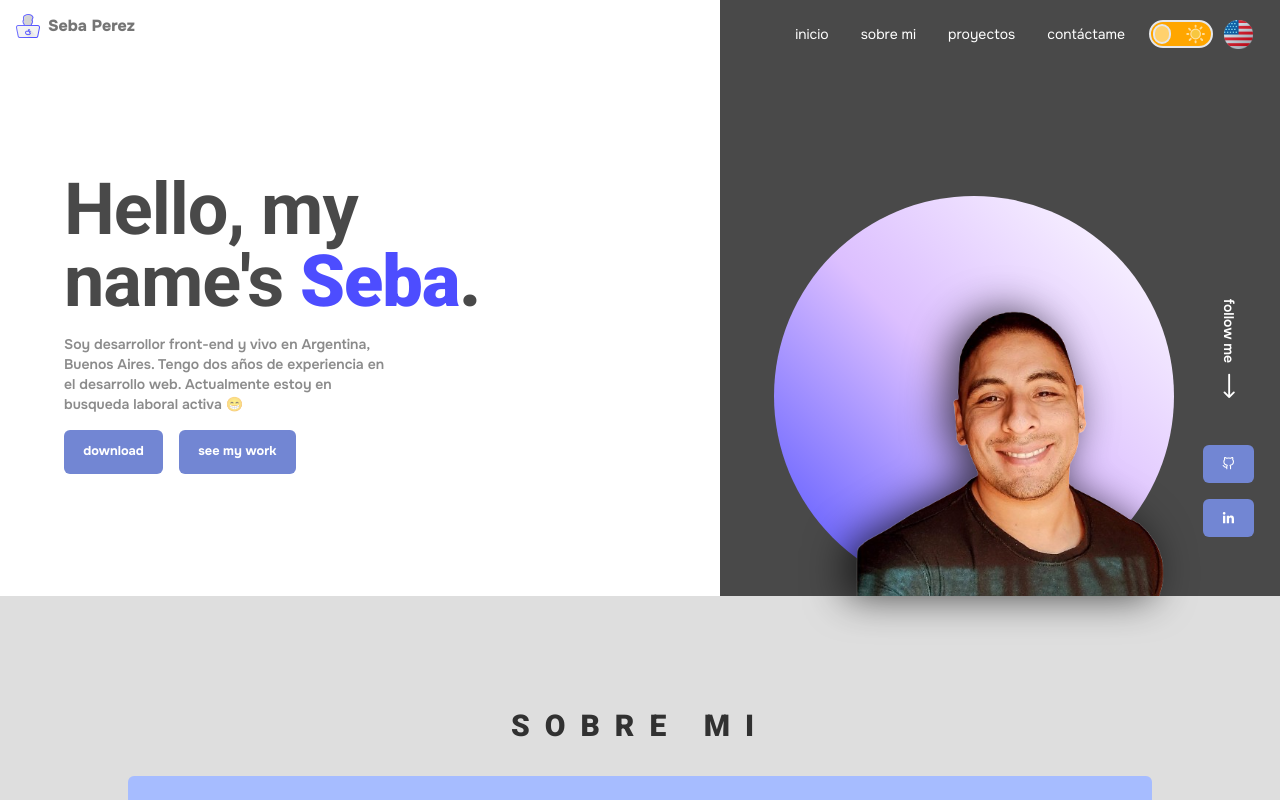
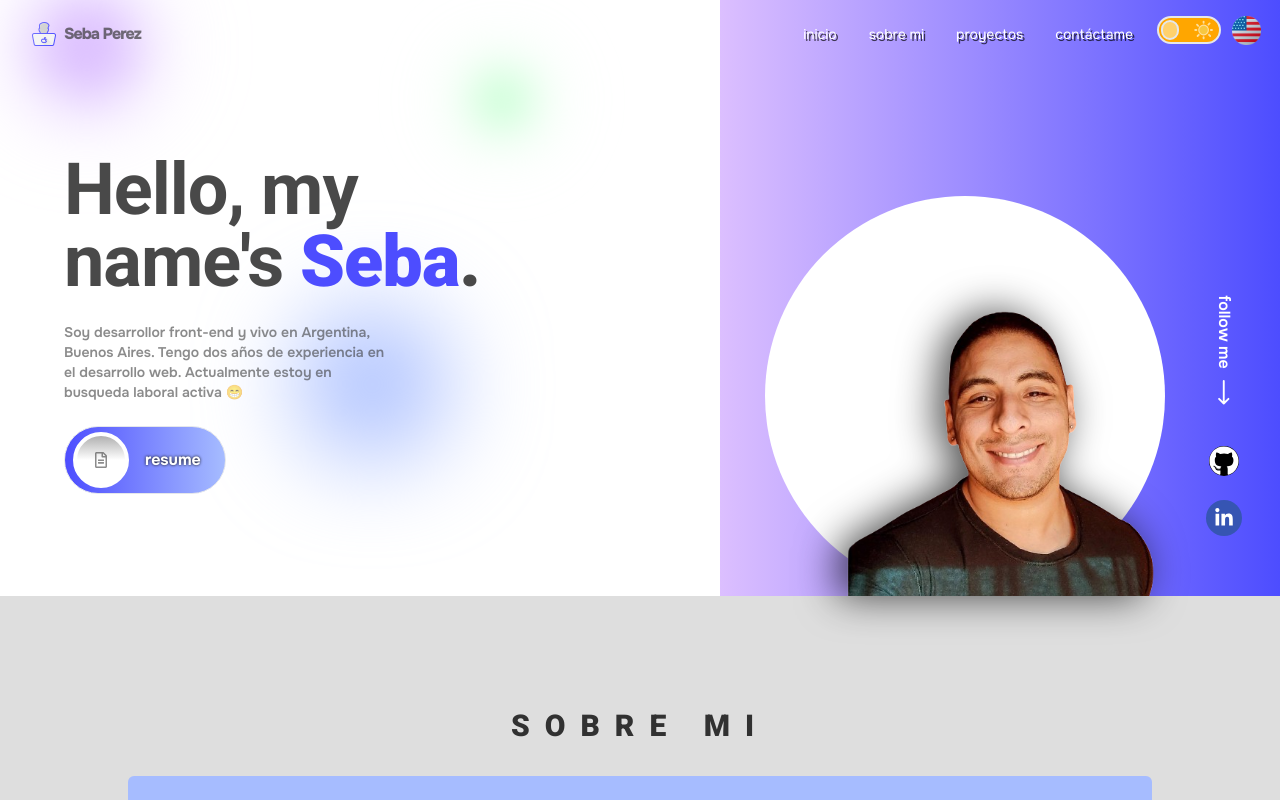
Before and after one commit to SebaPerez90/PORTFOLIO, a Next.js app: page / in a window 1280 px wide. Shown: the top 800 px of the page. Built offline with nearby package versions, Linux system fonts and the light colour scheme.

Commit message:
rebuilding hero & nav section

```diff
--- a/src/app/globals.css
+++ b/src/app/globals.css
@@ -53,6 +53,14 @@ shadow-[14px_30px_20px_-10px_#0000004f] box shadow
   }
 }
 
+@layer utilities {
+  .a {
+    box-shadow: 0;
+    color: #4d4dff;
+    backdrop-filter: blur(20px);
+  }
+}
+
 html,
 body {
   scroll-behavior: smooth;
@@ -84,6 +92,49 @@ body {
       transform: translateY(-0.3em);
       box-shadow: 0px 8px 7px #00000049;
       transition: all 300ms;
+    }
+  }
+  @keyframes bouncing {
+    0 {
+      transform: translate(0em, 15em) scale(1.2);
+    }
+    25% {
+      transform: translate(-2em, -10em) scale(2.5);
+    }
+    70% {
+      transform: translate(-10em, 7em) scale(1.5);
+    }
+    100% {
+      transform: translate(-6em, 28em) scale(3);
+    }
+  }
+  @keyframes bouncing2 {
+    0% {
+      transform: translate(1em, 12em) scale(1.2);
+    }
+    25% {
+      transform: translate(8.5em, 6em) scale(1.2);
+    }
+    70% {
+      transform: translate(2em, -5em) scale(2.5);
+    }
+    100% {
+      transform: translate(5em, 15em) scale(0.8);
+    }
+  }
+  @keyframes bouncing3 {
+    0% {
+      transform: translate(2em, -5em) scale(1.5) rotate('360deg');
+    }
+    25% {
+      transform: translate(-3em, -20em) scale(3);
+      filter: blur(40px);
+    }
+    70% {
+      transform: translate(1em, -8em) scale(1.2);
+    }
+    100% {
+      transform: translate(-5em, -26em) scale(2);
     }
   }
 
--- a/src/components/header/LanguageButtons.tsx
+++ b/src/components/header/LanguageButtons.tsx
@@ -1,17 +1,14 @@
-'use client';
+import { useRef } from 'react';
+import { useStore } from '@/store';
 
-import React, { useRef } from 'react';
 import Image from 'next/image';
-
 import english_icon from '@/assets/images/english-icon.png';
 import spanish_icon from '@/assets/images/spanish-icon.png';
-
-import { useStore } from '@/store';
 
 const LanguageButtons = () => {
   const { toggleLanguage, engLanguageActive } = useStore();
 
-  const buttonRef: any = useRef(null);
+  const buttonRef: React.MutableRefObject<any> = useRef(null);
 
   const toggleEfect = () => {
     buttonRef.current.style.animation = 'toggleLanguageEffect 900ms';
@@ -22,33 +19,27 @@ const LanguageButtons = () => {
   };
 
   return (
-    <section className='flex mt-2'>
+    <button onClick={toggleEfect}>
       {engLanguageActive ? (
-        <button onClick={toggleEfect}>
         <Image
           src={spanish_icon}
           alt='english-icon-reference'
           priority
           width={35}
           height={35}
-            className='right-2 relative'
           ref={buttonRef}
         />
-        </button>
       ) : (
-        <button onClick={toggleEfect}>
         <Image
           src={english_icon}
-            alt='spanish-icon-reference'
+          alt='icon-reference'
           priority
           width={35}
           height={35}
-            className='right-2 relative'
           ref={buttonRef}
         />
+      )}
     </button>
-      )}
-    </section>
   );
 };
 
--- a/src/components/header/NavBar.tsx
+++ b/src/components/header/NavBar.tsx
@@ -1,27 +1,15 @@
 'use client';
 
-import React, { useRef } from 'react';
 import Link from 'next/link';
+
 import Image from 'next/image';
 import icon from '@/assets/images/icon-hero.png';
 
-import LanguageButtons from '@/components/header/LanguageButtons';
 import ThemeButtons from '@/components/header/ThemeButtons';
-
 import { useStore } from '@/store';
 
 const NavBar = () => {
   const { engLanguageActive, darkThemeActive } = useStore();
-
-  const elementRef: any = useRef<HTMLDivElement>(null);
-
-  // if (window.location.hash === '#projects-section') {
-  //   console.log('ver esto eh, puede ser util');
-  //   console.log(linkRef.current);
-  // } else {
-  //   console.log('es por aca');
-  //   console.log(linkRef.current);
-  // }
 
   interface NavLinks {
     titleES: string;
@@ -65,36 +53,39 @@ const NavBar = () => {
   // };
   // handleScroll();
 
+  // const elementRef: any = useRef<HTMLDivElement>(null);
+
+  // if (window.location.hash === '#projects-section') {
+  //   console.log('ver esto eh, puede ser util');
+  //   console.log(linkRef.current);
+  // } else {
+  //   console.log('es por aca');
+  //   console.log(linkRef.current);
+  // }
+
   return (
     <header
       className={
         darkThemeActive
           ? 'bg-[#383838] relative flex justify-center items-center'
-          : 'flex justify-between items-center '
+          : 'z-20 flex justify-between items-center '
       }>
-      <div className='pl-4 flex items-center gap-2 text-[#333333ac] font-extrabold'>
+      <div className='pl-8 pt-4 flex items-center gap-2 [letter-spacing:-1px] text-[#333333ac] font-extrabold'>
         <Image src={icon} alt='icon' />
-        <p>Seba Perez</p>
+        <span>Seba Perez</span>
       </div>
-      <div
-        ref={elementRef}
-        className={
-          darkThemeActive
-            ? 'shadow-[0_0_5px_#0000008c] bg-inherit fixed top-2 z-30 flex justify-center items-center w-max p-2 rounded-md '
-            : 'bg-[#333333e3] flex justify-end items-center  w-[35em] pr-4 pt-2'
-        }>
       <nav
         className={
           darkThemeActive
-              ? 'flex justify-center z-30'
-              : 'flex justify-center z-30 gap-4'
+            ? 'flex justify-center'
+            : 'flex justify-end gap-4 w-[35em] pt-2 bg-gradient-to-l from-light-500 to-[#DCBFFF]'
         }>
         {navLinks.map((item, index) => (
           <Link
             className={
               darkThemeActive
                 ? 'p-2 duration-300 text-[#ffffffee] font-bold hover:duration-300 hover:text-[#da0c81]'
-                  : 'text-sm p-2 pt-4 text-white font-normal'
+                : 'text-sm p-2 pt-4 text-white [text-shadow:2px_2px_0px_rgba(0,0,0,0.69)] font-normal'
             }
             aria-label={item.label}
             href={item.url}
@@ -102,11 +93,8 @@ const NavBar = () => {
             {engLanguageActive ? item.titleEN : item.titleES}
           </Link>
         ))}
+        <ThemeButtons />
       </nav>
-
-        <ThemeButtons />
-        <LanguageButtons />
-      </div>
     </header>
   );
 };
--- a/src/components/header/ThemeButtons.tsx
+++ b/src/components/header/ThemeButtons.tsx
@@ -1,12 +1,10 @@
-'use client';
-
-import React, { useRef } from 'react';
+import { useRef } from 'react';
+import { useStore } from '@/store';
 
 import Image from 'next/image';
 import moon_icon from '@/assets/svg/moon-icon.svg';
 import sun_icon from '@/assets/svg/sun-icon.svg';
-
-import { useStore } from '@/store';
+import LanguageButtons from './LanguageButtons';
 
 const ThemeButtons = () => {
   const { darkThemeActive, toggleTheme } = useStore();
@@ -34,7 +32,7 @@ const ThemeButtons = () => {
   };
 
   return (
-    <section className='flex px-4 justify-center items-center'>
+    <div className='flex justify-center items-center gap-2 pr-4'>
       {darkThemeActive ? (
         <div className='pr-[0.1em] py-[1.1rem] bg-[#9147ff4e] border-[1px] border-[#9147ff] flex justify-between items-center w-20 h-8 rounded-full overflow-hidden'>
           <Image
@@ -49,7 +47,7 @@ const ThemeButtons = () => {
             className='bg-[#9147ff] m-[1px] rounded-full border-2 h-7 w-7 z-20'></button>
         </div>
       ) : (
-        <div className='border-2 pl-[0.1em] mt-2 bg-[#ffa600] flex justify-between items-center w-16  h-7 rounded-full overflow-hidden'>
+        <div className='border-2 pl-[0.1em] bg-[#ffa600] flex justify-between items-center w-16  h-7 rounded-full overflow-hidden'>
           <button
             onClick={toggleEfect}
             ref={buttonRef}
@@ -62,7 +60,8 @@ const ThemeButtons = () => {
           />
         </div>
       )}
-    </section>
+      <LanguageButtons />
+    </div>
   );
 };
 
--- a/src/components/main/Hero.tsx
+++ b/src/components/main/Hero.tsx
@@ -7,7 +7,9 @@ import Link from 'next/link';
 import { Roboto } from 'next/font/google';
 
 import { FaRegFileAlt } from 'react-icons/fa';
-import { FiGithub } from 'react-icons/fi';
+// import { BsGithub } from 'react-icons/bs';
+import { FaGithub } from 'react-icons/fa6';
+
 import { FaLinkedinIn } from 'react-icons/fa';
 import { HiOutlineArrowLongRight } from 'react-icons/hi2';
 
@@ -19,11 +21,15 @@ const roboto = Roboto({
 const Hero = () => {
   const { engLanguageActive } = useStore();
   return (
-    <section className='bg-white flex items-center justify-between pl-16 w-full h-[34em]'>
-      <article className='w-[30em] flex flex-col items-start gap-4'>
+    <section className='relative bg-white flex items-center justify-between pl-16 w-full h-[34em]'>
+      <span className='z-10 absolute h-12 w-12 rounded-full bg-[#dcbfff] blur-md [box-shadow:0_0_40px_#dcbfff] duration-300 left-0 top-0 animate-[bouncing2_16s_linear_alternate-reverse_infinite]'></span>
+      <span className='z-10 absolute h-8 w-8 rounded-full bg-[#c8ffd4] blur-md [box-shadow:0_0_40px_#c8ffd4] duration-300 right-[50%] top-0 animate-[bouncing_16s_linear_alternate-reverse_infinite]'></span>
+      <span className='z-10 absolute h-24 w-24 rounded-full duration-300 left-[25%] bottom-0 bg-light-200 blur-xl animate-[bouncing3_18s_linear_alternate-reverse_infinite]'></span>
+
+      <article className='z-20 w-[30em] flex flex-col items-start gap-6'>
         <h1
           style={roboto.style}
-          className='text-[#333333e3] font-extrabold text-7xl [letter-spacing:-1px]'>
+          className=' text-[#333333e3] font-extrabold text-7xl [letter-spacing:-1px]'>
           {"Hello, my name's "}
           <strong className='text-light-500'>Seba</strong>
           <b className='text-7xl'>.</b>
@@ -34,31 +40,34 @@ const Hero = () => {
           busqueda laboral activa 😁
         </p>
         <footer className='flex gap-4'>
-          <button className='btn-primary'>download</button>
-          <button className='btn-primary'>see my work</button>
+          <button className='duration-200 hover:duration-200 font-bold py-[0.3em] pl-2 pr-6 flex justify-around items-center gap-4 border rounded-full bg-gradient-to-r to-light-200 from-light-500 text-white [text-shadow:0_0_3px_#000]'>
+            <span className='border-4  border-white rounded-full p-4 bg-gradient-to-b from-[#b0b0b0] via-white to-white text-[#33333391] flex justify-center items-center'>
+              <FaRegFileAlt />
+            </span>
+            resume
+          </button>
         </footer>
       </article>
 
-      <div className='flex items-end justify-end self-end bg-[#333333e3] h-[34em] w-[35em] '>
-        <div className=' w-auto h-[23em] relative before:absolute before:w-[25em] before:h-[25em] before:rounded-full before:-z-10 z-10 before:bg-gradient-to-tr from-light-500 via-[#DCBFFF] to-white   before:left-[-5em] before:bottom-0'>
+      <div className='flex items-end justify-end self-end bg-gradient-to-l from-light-500 to-[#DCBFFF]  h-[34em] w-[35em] '>
+        <div className=' w-auto h-[23em] relative before:absolute before:w-[25em] before:h-[25em] before:rounded-full before:-z-10 z-10 before:bg-white  before:left-[-5em] before:bottom-0'>
           <Image
             src={profile_image}
             alt='profile-image'
             priority
-            placeholder='blur'
             className='w-full h-full object-cover drop-shadow-[-10px_0px_20px_#000000b3]'
           />
         </div>
         <div className='z-10 gap-20 flex flex-col items-center justify-center h-[20em]'>
-          <p className='[rotate:90deg] w-max flex gap-2 items-center text-sm font-semibold text-white [#33333391]'>
+          <span className='[rotate:90deg] w-max flex gap-2 items-center text-base font-semibold text-white [#33333391]'>
             follow me
             <HiOutlineArrowLongRight className='text-3xl' />
-          </p>
-          <div className=''>
-            <button className='btn-primary'>
-              <FiGithub />
+          </span>
+          <div className='flex flex-col items-center justify-center gap-2'>
+            <button className='relative before:absolute before:left-0 before:bottom-0 before:w-full before:h-full hover:before:bg-[#00000023] before:duration-200 before:rounded-full before:scale-[1.9] before:-z-10 text-white bg-black text-3xl  rounded-full hover:outline hover:outline-1 hover:outline-black'>
+              <FaGithub />
             </button>
-            <button className='btn-primary mt-4'>
+            <button className='relative before:absolute before:left-0 before:bottom-0 before:w-full before:h-full hover:before:bg-[#00000023] before:duration-200 before:rounded-full before:scale-[1.7] before:-z-10 mt-4 text-white bg-light-400 hover:border-light-400 p-2 text-xl rounded-full hover:outline hover:outline-1 hover:outline-white'>
               <FaLinkedinIn />
             </button>
           </div>
--- a/tailwind.config.ts
+++ b/tailwind.config.ts
@@ -16,6 +16,8 @@ const config: Config = {
           '300': '#D3DEFF',
           '400': '#3655B3',
           '500': '#4D4DFF',
+          '600': '#c8ffd4',
+          '700': '#dcbfff',
         },
       },
     },
```
Lines whose indentation alone changed are shown as unchanged.
